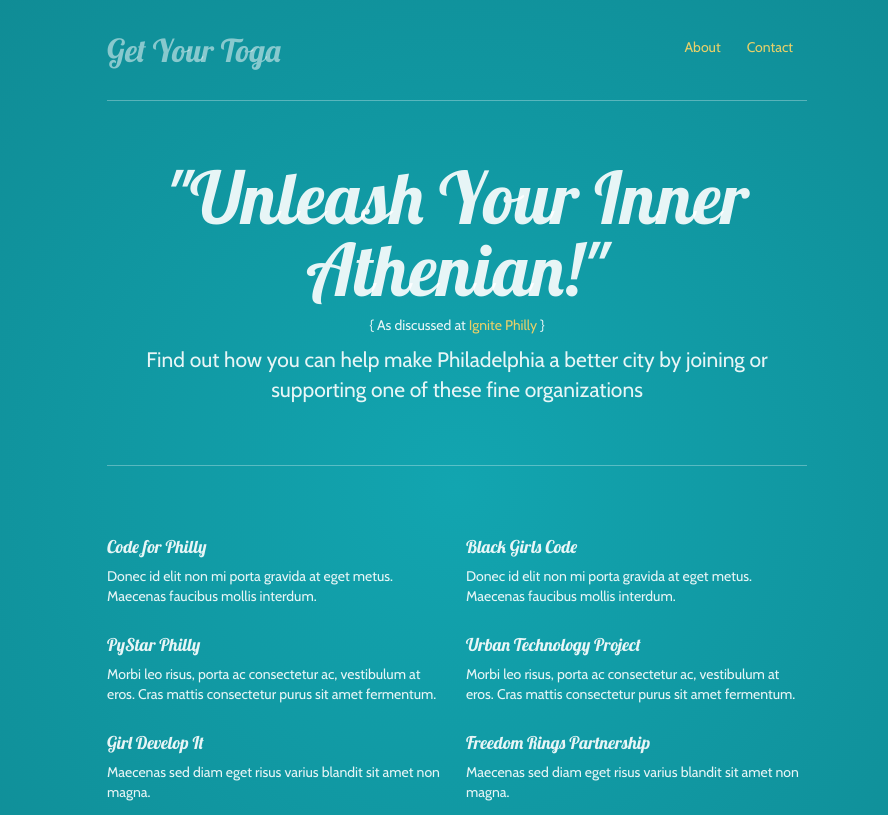
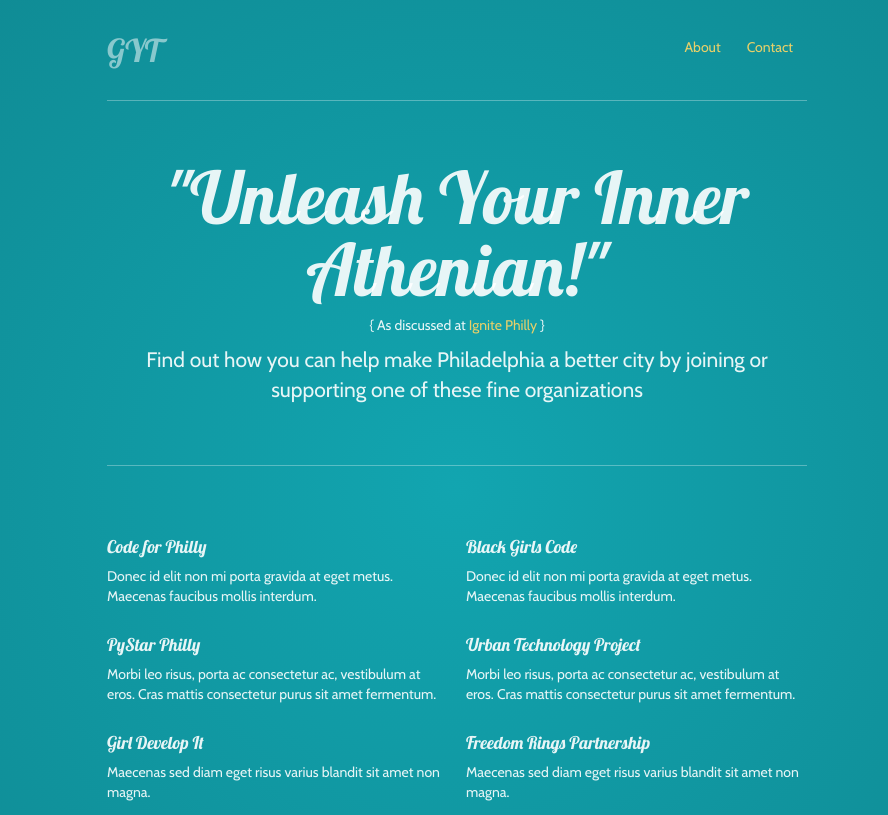
Before and after one commit to mheadd/getyourtoga.org, a plain HTML site: page index.html in a window 1280 px wide. Shown: the top 815 px of the page, without its empty margins (183-1071 px from the left). Drawn offline with nearby package versions, Linux system fonts and the light colour scheme.

Commit message:
First iteration of site.

```diff
--- a/index.html
+++ b/index.html
@@ -62,7 +62,7 @@
         	<li><a href="javascript:displayMessage(messages.about)">About</a></li>
         	<li><a href="javascript:displayMessage(messages.contact)">Contact</a></li>
         </ul>
-        <h2 class="muted">Get Your Toga</h2>
+        <h2 class="muted">GYT</h2>
       </div>
 
 	  <div id="alert_placeholder"></div>
```
